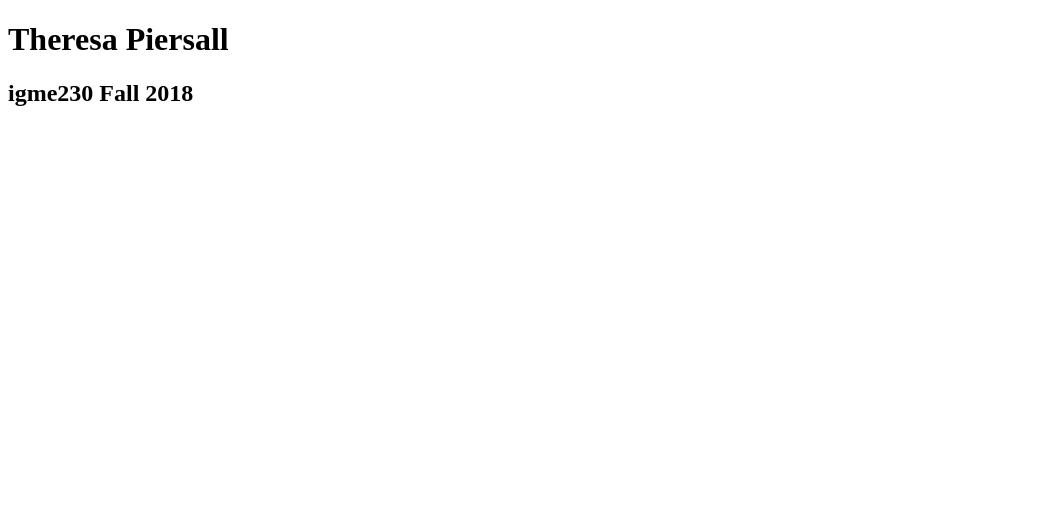
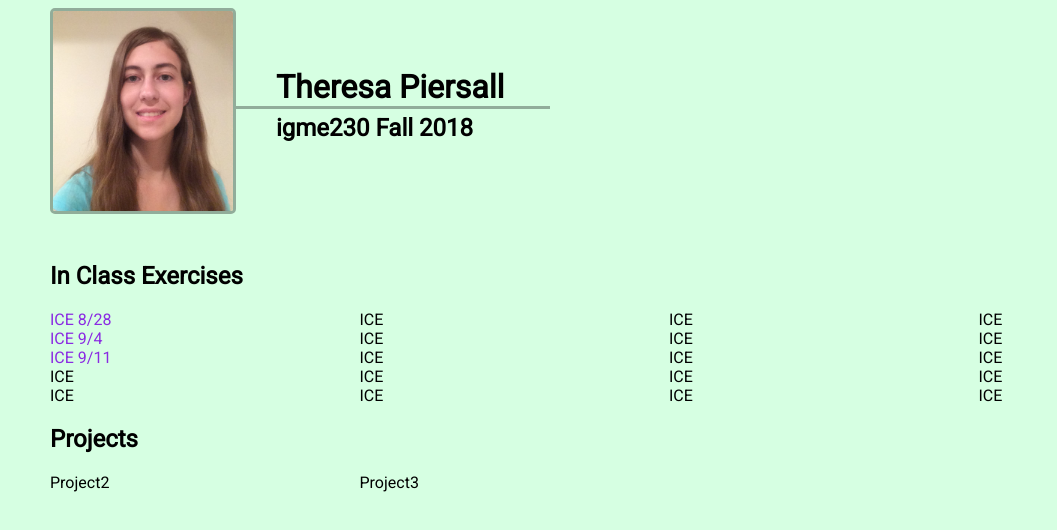
Before and after one commit to TMPiersall/igme230, a plain HTML site: page index.html in a window 1280 px wide. Shown: the whole page, without its empty margins (0-1057 px from the left). Drawn offline with Linux system fonts and the light colour scheme.

Commit message:
Project 1

```diff
--- a/index.html
+++ b/index.html
@@ -2,9 +2,46 @@
 <html>
     <head>
         <Title>igme230</Title>
+        <link rel="stylesheet" href="project1.css">
+        <link href="https://fonts.googleapis.com/css?family=Roboto" rel="stylesheet">
     </head>
     <body>
-        <h1>Theresa Piersall</h1>
-        <h2>igme230 Fall 2018</h2>
+        <header>
+            <img src="images/me.JPG" alt="picture of me" title="Theresa">
+            <h1 class="name">Theresa Piersall</h1>
+            <h2>igme230 Fall 2018</h2>
+        </header>
+        <section>
+            <h1 class="ICE">In Class Exercises</h1>
+            <div>
+                <li><a href="https://tmp2109.cad.rit.edu/igme230/" target="blank">ICE 8/28</a></li>
+                <li><a href="https://tmpiersall.github.io/" target="blank">ICE 9/4</a></li>
+                <li><a href>ICE 9/11</a></li>
+                <li>ICE</li>
+                <li>ICE</li>
+                <li>ICE</li>
+                <li>ICE</li>
+                <li>ICE</li>
+                <li>ICE</li>
+                <li>ICE</li>
+                <li>ICE</li>
+                <li>ICE</li>
+                <li>ICE</li>
+                <li>ICE</li>
+                <li>ICE</li>
+                <li>ICE</li>
+                <li>ICE</li>
+                <li>ICE</li>
+                <li>ICE</li>
+                <li>ICE</li>
+            </div>
+        </section>
+        <section class="projects">
+            <h1>Projects</h1>
+            <div>
+                <li>Project2</li>
+                <li>Project3</li>
+            </div>
+        </section>
     </body>
 </html>
--- /dev/null
+++ b/project1.css
@@ -0,0 +1,72 @@
+*{ /* this dictates styles that are across the entire site*/
+    box-sizing: boarder-box;
+    background: #d6ffe2;
+    font-family: 'Roboto', sans-serif;
+}
+
+body{
+    display: block;
+    margin-left: 50px;
+}
+
+img{
+    max-width: 180px;
+    float: left; /*allows the image to sit to the left of the text*/
+    margin-right: 40px;
+    /*border formatting that sets corner rounding, type, and color*/
+    border-radius: 5px;
+    border-style: solid;
+    border-color: #91ad9a;
+}
+
+/*h1.name refers to the first header and it's class*/
+h1.name{
+    float: inherit;
+    padding-top: 60px;
+    border-bottom: solid;
+    border-color: #91ad9a;
+    max-width: 500px;
+    margin: 0px;
+}
+
+h2{
+    margin-top: 5px;
+}
+
+/*dictates format for sections that hold the list*/
+section{
+    float: none;
+    margin-top: 100px;
+}
+
+/*refers to the projects section and it's class*/
+section.projects{
+    margin:0px;
+}
+
+/*all the list items are within a div in order to separate them into more organized columns*/
+div{
+    column-count: 4;
+}
+
+/*ICE header and class*/
+h1.ICE{
+    float: none;
+    padding-top: 20px;
+}
+
+li{
+    list-style: none; /*removes default bullet points*/
+}
+
+/*changes link's default color and underline*/
+a{
+    text-decoration: none;
+    color: blueviolet;
+}
+
+/*changes links' defualt hover state*/
+a:hover {
+    color: #ff7777;
+    border-bottom: dotted 1px;
+}
```
Also changed, not shown: images/me.JPG (added).
